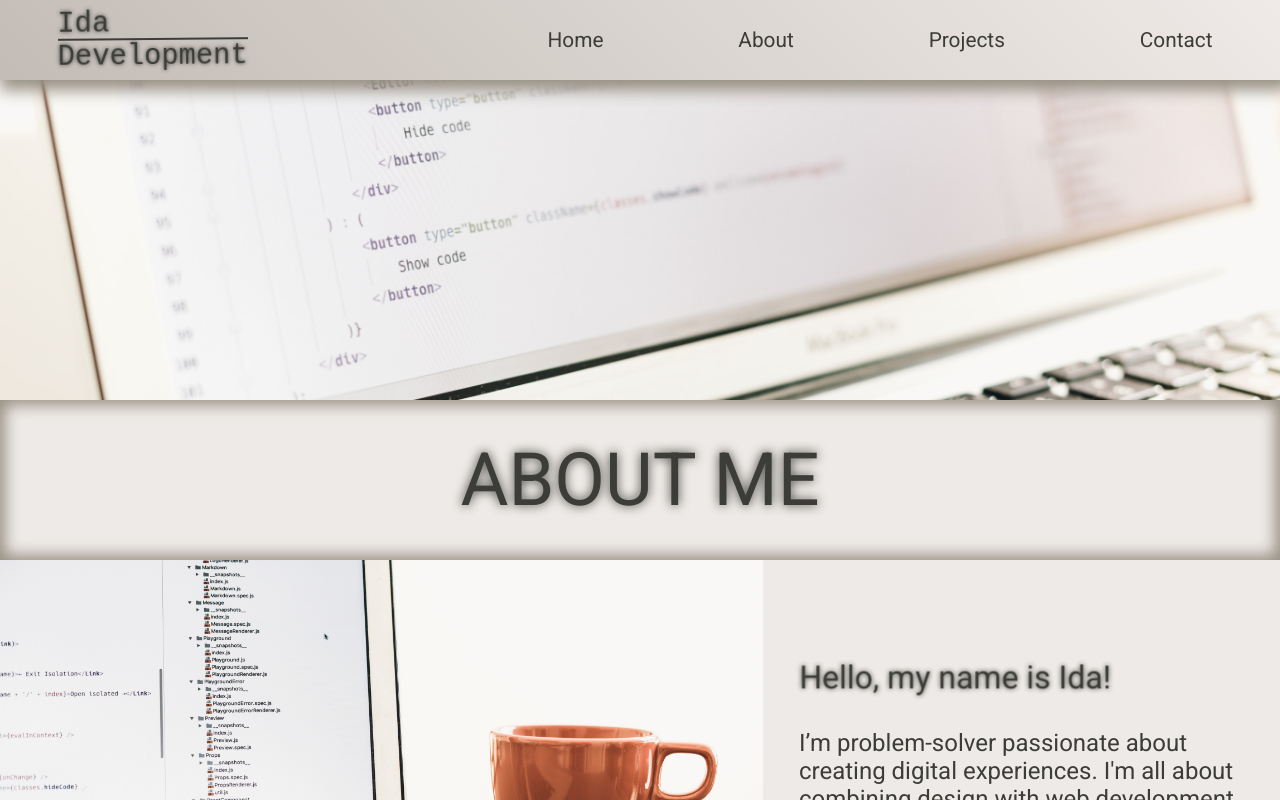
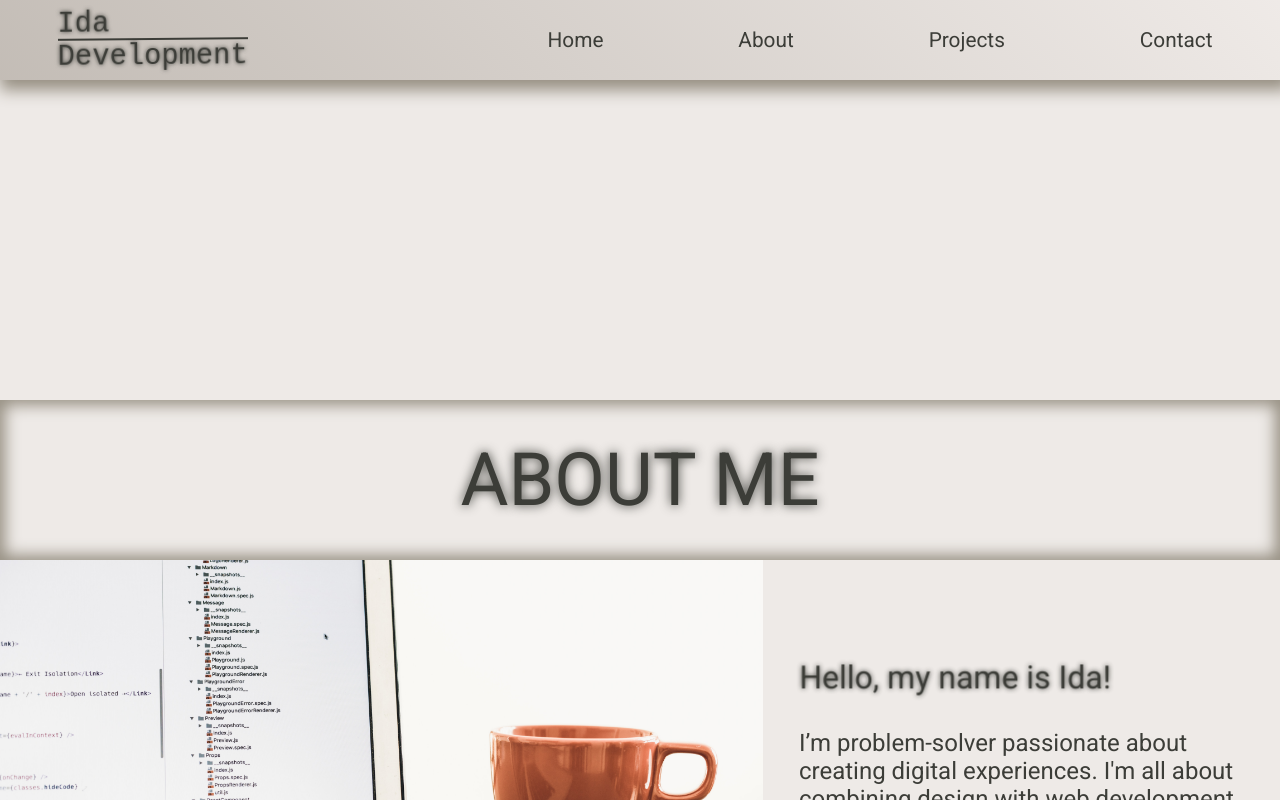
Before and after one commit to idakroniczaja/myPortfolio, a React (Create React App) app: page / in a window 1280 px wide. Shown: the top 800 px of the page. Built offline with nearby package versions, Linux system fonts and the light colour scheme; a web font is replaced by a local one.

Commit message:
starting paralax

```diff
--- a/package.json
+++ b/package.json
@@ -9,10 +9,12 @@
     "react": "^17.0.2",
     "react-dom": "^17.0.2",
     "react-icons": "^4.2.0",
+    "react-parallax": "^3.3.0",
     "react-router-dom": "^5.2.0",
     "react-scripts": "4.0.3",
-    "web-vitals": "^1.1.2",
-    "react-spring": "^8.0.27"
+    "react-scroll-parallax": "^2.4.0",
+    "react-spring": "^8.0.27",
+    "web-vitals": "^1.1.2"
   },
   "peerDependencies": {
     "react-spring": "^8.0.27"
--- a/src/App.js
+++ b/src/App.js
@@ -1,5 +1,9 @@
 import {useRef,forwardRef} from 'react'
 import './App.css';
+
+import { ParallaxProvider } from 'react-scroll-parallax';
+import { Parallax } from 'react-scroll-parallax';
+
 import NavBar from './components/NavBar';
 import Header from './components/Header';
 import AboutMe from './components/AboutMe';
@@ -21,14 +25,19 @@ function App() {
   const scrollToContact = () => contactRef.current.scrollIntoView({ behavior: 'smooth', block: 'center' });
 
   return (
+    <ParallaxProvider>
         <div className="App">
+
             <NavBar scrollToHeader={scrollToHeader} scrollToAbout={scrollToAbout} scrollToProjects={scrollToProjects} scrollToContact={scrollToContact}  />
+
+        <Parallax className="header" y={[20, -200]}>
             <Header headerRef={headerRef}/>
+          </Parallax>
             <AboutMe aboutRef={aboutRef}/>
             <Projects projectsRef={projectsRef}/>
             <Contact contactRef={contactRef}/>
-
         </div>
+    </ParallaxProvider>
   );
 }
 
```
Also changed, not shown: src/components/Header.js (+7 -0 lines), 1 other file (tests, documents, lock files or other folders). Lines whose indentation alone changed are shown as unchanged.
